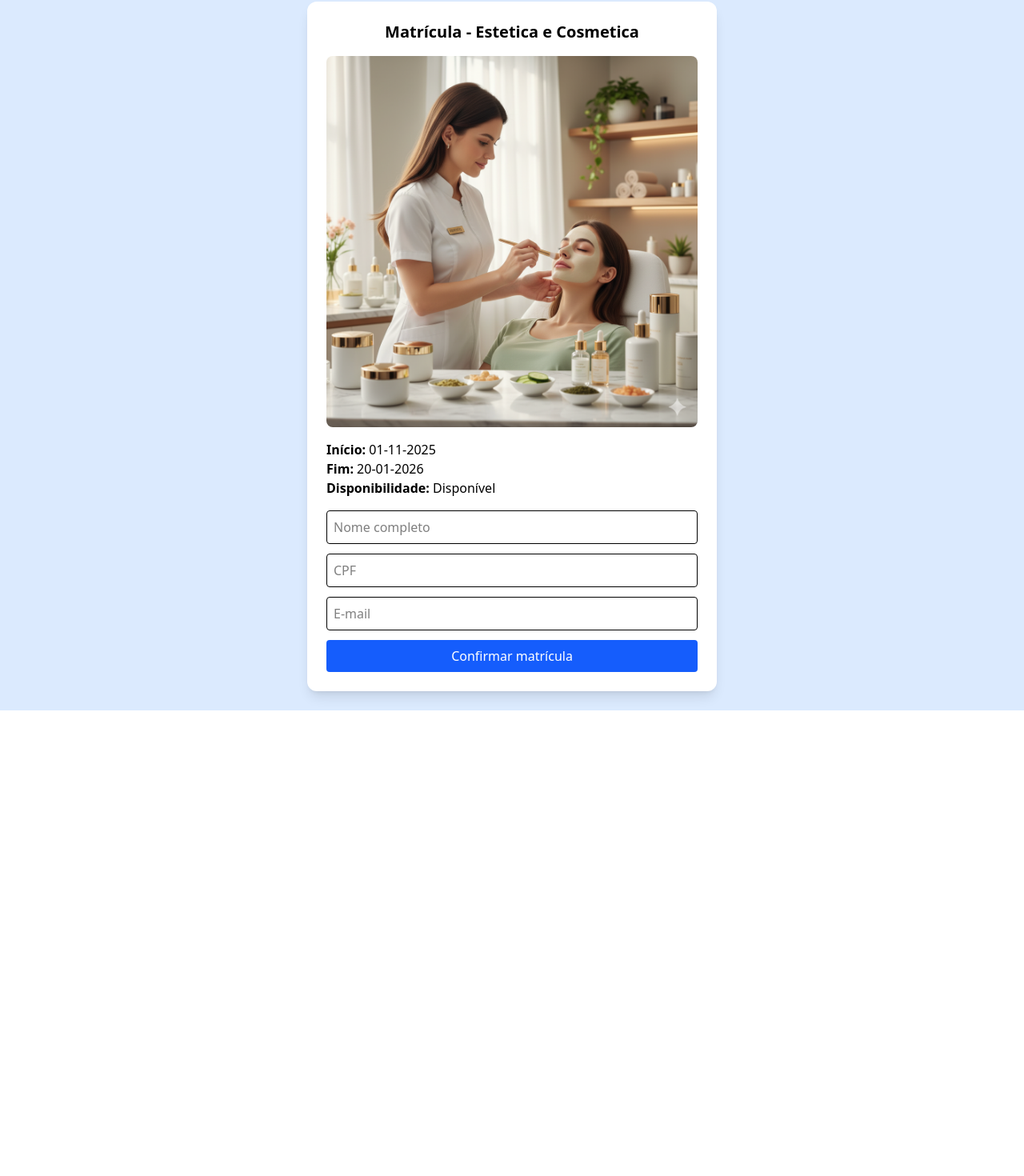
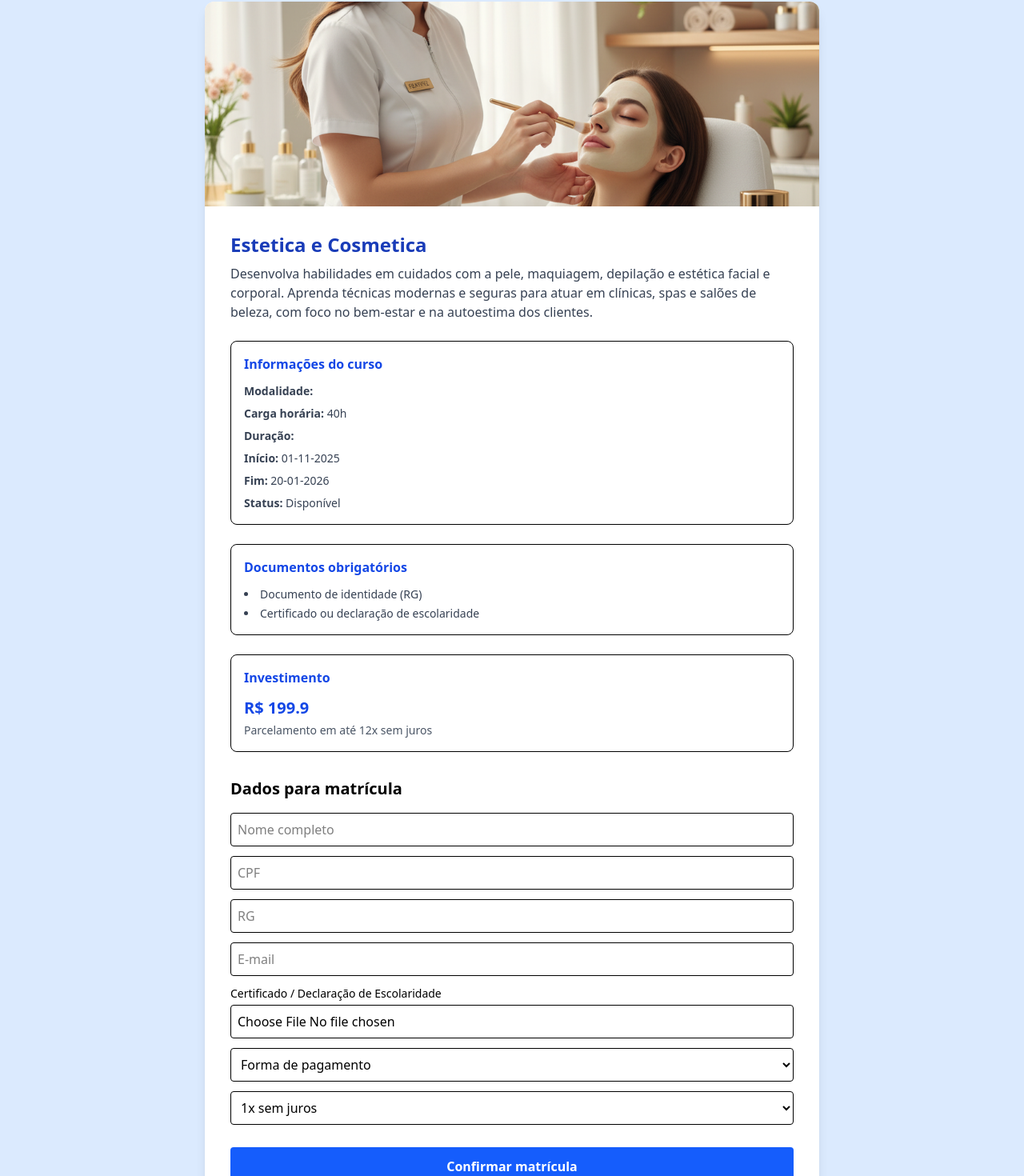
Before and after one commit to GleicaMelo/senac-cursos1, a React (Vite) app: page /cadastro/1 in a window 1280 px wide. Shown: the part 142-1612 px from the top of the page at 80% size. Before the commit the page ends 1030 px from the top, so only its background shows below. Built offline with nearby package versions, Linux system fonts and the light colour scheme; data requests are answered from the project's data file.

Commit message:
Update cadastro.jsx

```diff
--- a/src/pages/cadastro.jsx
+++ b/src/pages/cadastro.jsx
@@ -4,38 +4,139 @@ import { useParams } from "react-router-dom";
 export default function Cadastro() {
   const { id } = useParams();
   const [curso, setCurso] = useState(null);
+
   const [nome, setNome] = useState("");
   const [email, setEmail] = useState("");
   const [cpf, setCpf] = useState("");
+  const [rg, setRg] = useState("");
+  const [escolaridade, setEscolaridade] = useState(null);
+
+  const [formaPagamento, setFormaPagamento] = useState("");
+  const [parcelas, setParcelas] = useState("1x sem juros");
 
   useEffect(() => {
     fetch(`http://localhost:5000/cursos/${id}`)
       .then(res => res.json())
-      .then(data => setCurso(data));
+      .then(data => setCurso(data))
+      .catch(() => alert("Erro ao carregar curso"));
   }, [id]);
 
-  const handleSubmit = e => {
+  const handleSubmit = (e) => {
     e.preventDefault();
-    alert(`Aluno ${nome} matriculado no curso ${curso.titulo}!`);
+
+    if (!escolaridade) {
+      alert("Envie o certificado ou declaração de escolaridade.");
+      return;
+    }
+
+    alert(`
+Matrícula confirmada!
+
+Aluno: ${nome}
+Curso: ${curso.titulo}
+Pagamento: ${formaPagamento} - ${parcelas}
+    `);
   };
 
-  if (!curso) return <p className="p-6">Carregando...</p>;
-// tela do card de matícula
+  if (!curso) {
+    return <p className="p-6 text-center">Carregando...</p>;
+  }
+
+  const disponivel = curso.vagas_ocupadas < curso.vagas;
+
   return (
-    <div className="min-h-screen bg-blue-100 flex items-center justify-center p-6">
-    <div className="max-w-lg w-full bg-white rounded-xl shadow-lg p-6">
-      <h2 className="text-xl font-bold mb-4 text-center">
-        Matrícula - {curso.titulo}
+    <div className="min-h-screen bg-blue-100 flex justify-center p-6">
+      <div className="max-w-3xl w-full bg-white rounded-xl shadow-lg overflow-hidden">
+
+        {/* IMAGEM DO CURSO */}
+        <img
+          src={curso.imagem}
+          alt={curso.titulo}
+          className="w-full h-64 object-cover"
+        />
+
+        <div className="p-8">
+
+          {/* TÍTULO */}
+          <h1 className="text-2xl font-bold text-blue-800 mb-2">
+            {curso.titulo}
+          </h1>
+
+          <p className="text-gray-700 mb-6">
+            {curso.descricao}
+          </p>
+
+          {/* INFORMAÇÕES DO CURSO — COLUNA ÚNICA */}
+          <div className="border rounded-lg p-4 mb-6">
+            <h2 className="font-semibold text-blue-700 mb-3">
+              Informações do curso
             </h2>
-      <img src={curso.imagem} alt={curso.titulo} className="rounded-lg mb-4" />
+
+            <div className="text-sm text-gray-700 space-y-2">
+              <p><b>Modalidade:</b> {curso.modalidade}</p>
+              <p><b>Carga horária:</b> {curso.horas}h</p>
+              <p><b>Duração:</b> {curso.duracao}</p>
               <p><b>Início:</b> {curso.inicio}</p>
               <p><b>Fim:</b> {curso.fim}</p>
-      <p className="mb-4">
-        <b>Disponibilidade:</b>{" "}
-        {curso.vagas_ocupadas < curso.vagas ? "Disponível" : "Esgotado"}
+              <p>
+                <b>Status:</b>{" "}
+                {disponivel ? "Disponível" : "Vagas esgotadas"}
+              </p>
+            </div>
+          </div>
+
+          {/* PRÉ-REQUISITOS */}
+          {(curso.preRequisitos || curso.certificacao) && (
+            <div className="border rounded-lg p-4 mb-6">
+              <h2 className="font-semibold text-blue-700 mb-3">
+                Pré-requisitos e certificação
+              </h2>
+
+              <ul className="list-disc list-inside text-sm text-gray-700 space-y-1">
+                {curso.preRequisitos && (
+                  <li>{curso.preRequisitos}</li>
+                )}
+                {curso.certificacao && (
+                  <li>{curso.certificacao}</li>
+                )}
+              </ul>
+            </div>
+          )}
+
+          {/* DOCUMENTOS */}
+          <div className="border rounded-lg p-4 mb-6">
+            <h2 className="font-semibold text-blue-700 mb-3">
+              Documentos obrigatórios
+            </h2>
+
+            <ul className="list-disc list-inside text-sm text-gray-700 space-y-1">
+              <li>Documento de identidade (RG)</li>
+              <li>Certificado ou declaração de escolaridade</li>
+            </ul>
+          </div>
+
+          {/* INVESTIMENTO */}
+          <div className="border rounded-lg p-4 mb-8">
+            <h2 className="font-semibold text-blue-700 mb-3">
+              Investimento
+            </h2>
+
+            <p className="text-xl font-bold text-blue-700 mb-1">
+              R$ {curso.preco}
             </p>
 
+            <p className="text-sm text-gray-600">
+              Parcelamento em até 12x sem juros
+            </p>
+          </div>
+
+          {/* FORMULÁRIO */}
+          <h2 className="text-xl font-bold mb-4">
+            Dados para matrícula
+          </h2>
+
           <form onSubmit={handleSubmit} className="flex flex-col gap-3">
+
             <input
               className="border p-2 rounded"
               placeholder="Nome completo"
@@ -43,6 +144,7 @@ export default function Cadastro() {
               onChange={e => setNome(e.target.value)}
               required
             />
+
             <input
               className="border p-2 rounded"
               placeholder="CPF"
@@ -50,6 +152,15 @@ export default function Cadastro() {
               onChange={e => setCpf(e.target.value)}
               required
             />
+
+            <input
+              className="border p-2 rounded"
+              placeholder="RG"
+              value={rg}
+              onChange={e => setRg(e.target.value)}
+              required
+            />
+
             <input
               type="email"
               className="border p-2 rounded"
@@ -58,10 +169,63 @@ export default function Cadastro() {
               onChange={e => setEmail(e.target.value)}
               required
             />
-        <button className="bg-blue-600 text-white p-2 rounded hover:bg-blue-700">
+
+            {/* ESCOLARIDADE */}
+            <div>
+              <label className="text-sm font-medium block mb-1">
+                Certificado / Declaração de Escolaridade
+              </label>
+              <input
+                type="file"
+                accept=".pdf,.jpg,.png"
+                onChange={e => setEscolaridade(e.target.files[0])}
+                className="border p-2 rounded w-full"
+                required
+              />
+            </div>
+
+            {/* PAGAMENTO */}
+            <select
+              className="border p-2 rounded"
+              value={formaPagamento}
+              onChange={e => setFormaPagamento(e.target.value)}
+              required
+            >
+              <option value="">Forma de pagamento</option>
+              <option>Mastercard</option>
+              <option>Visa</option>
+              <option>Credishop</option>
+              <option>Elo</option>
+              <option>Diners Club</option>
+              <option>Hipercard</option>
+              <option>Redeshop</option>
+            </select>
+
+            <select
+              className="border p-2 rounded"
+              value={parcelas}
+              onChange={e => setParcelas(e.target.value)}
+            >
+              {Array.from({ length: 12 }, (_, i) => (
+                <option key={i}>
+                  {i + 1}x sem juros
+                </option>
+              ))}
+            </select>
+
+            <button
+              disabled={!disponivel}
+              className={`p-3 rounded mt-4 font-semibold transition ${
+                disponivel
+                  ? "bg-blue-600 text-white hover:bg-blue-700"
+                  : "bg-gray-400 cursor-not-allowed"
+              }`}
+            >
               Confirmar matrícula
             </button>
           </form>
+
+        </div>
       </div>
     </div>
   );
```
Lines whose indentation alone changed are shown as unchanged.
